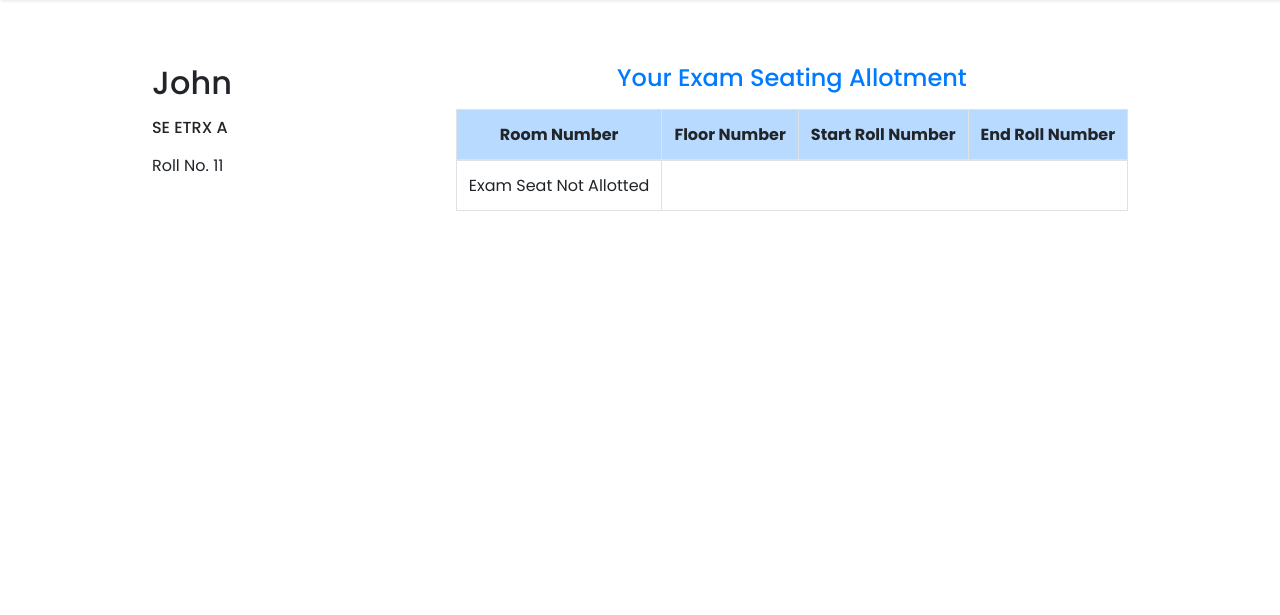
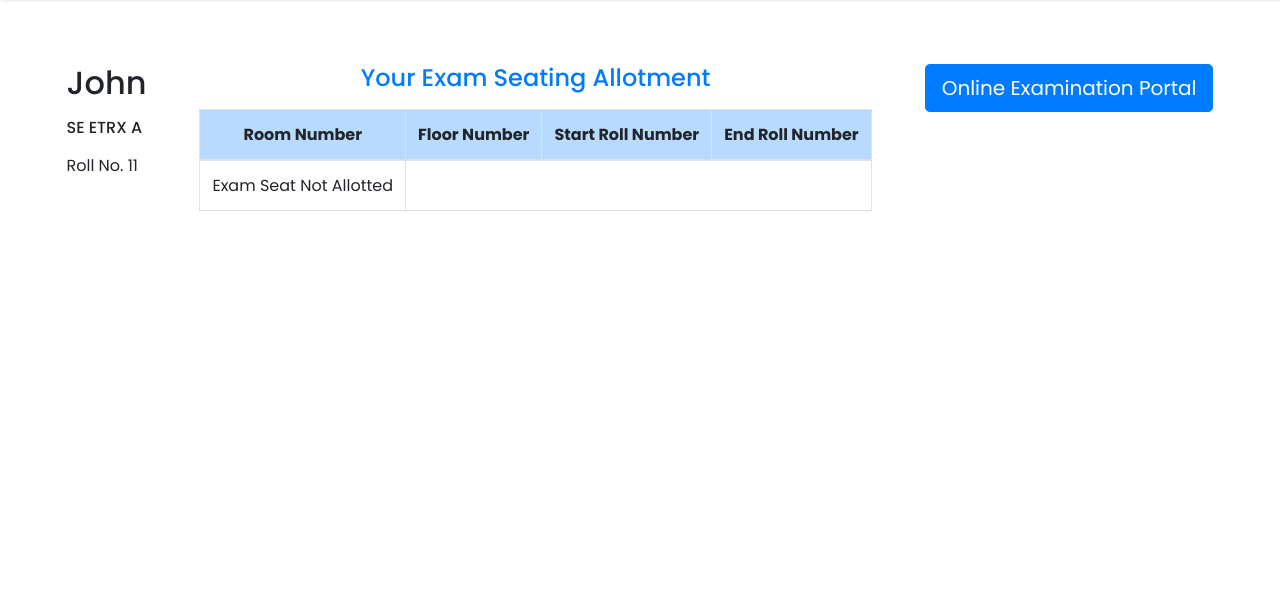
Before and after one commit to Ambitious-CODERS/MCQ-Exam-Seating-Arrangement, a PHP site: page /MCQ-Exam-Seating-Arrangement/dashboard.php in a window 1280 px wide. Shown: the part 74-689 px from the top of the page. Run offline with PHP 8.4, Linux system fonts and the light colour scheme; a user stored in the database is signed in; data comes from the database, SQL or seed files in the repository.

Commit message:
Update dashboard.php

```diff
--- a/Exam-Hall-Seating-Arrangement-main/students/dashboard.php
+++ b/Exam-Hall-Seating-Arrangement-main/students/dashboard.php
@@ -79,6 +79,11 @@ session_start();
     }
 ?>
 </div>
+                <div class="text-center my-4">
+                    <a href="http://localhost/MCQ-Exam-Seating-Arrangement/MCQ-Examination-main/" target="_blank" class="btn btn-primary btn-lg" rel="noopener noreferrer">
+                        Online Examination Portal
+                    </a>
+                </div>
             </div>
         </div>
     </body>
```
